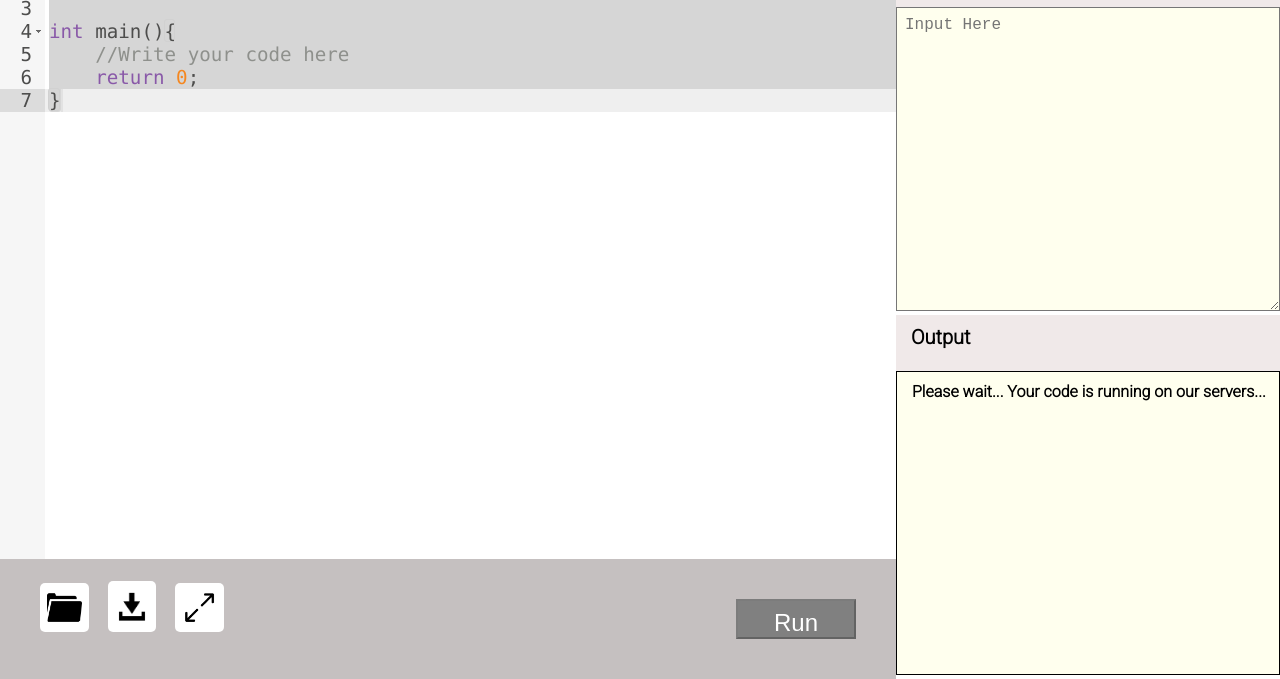
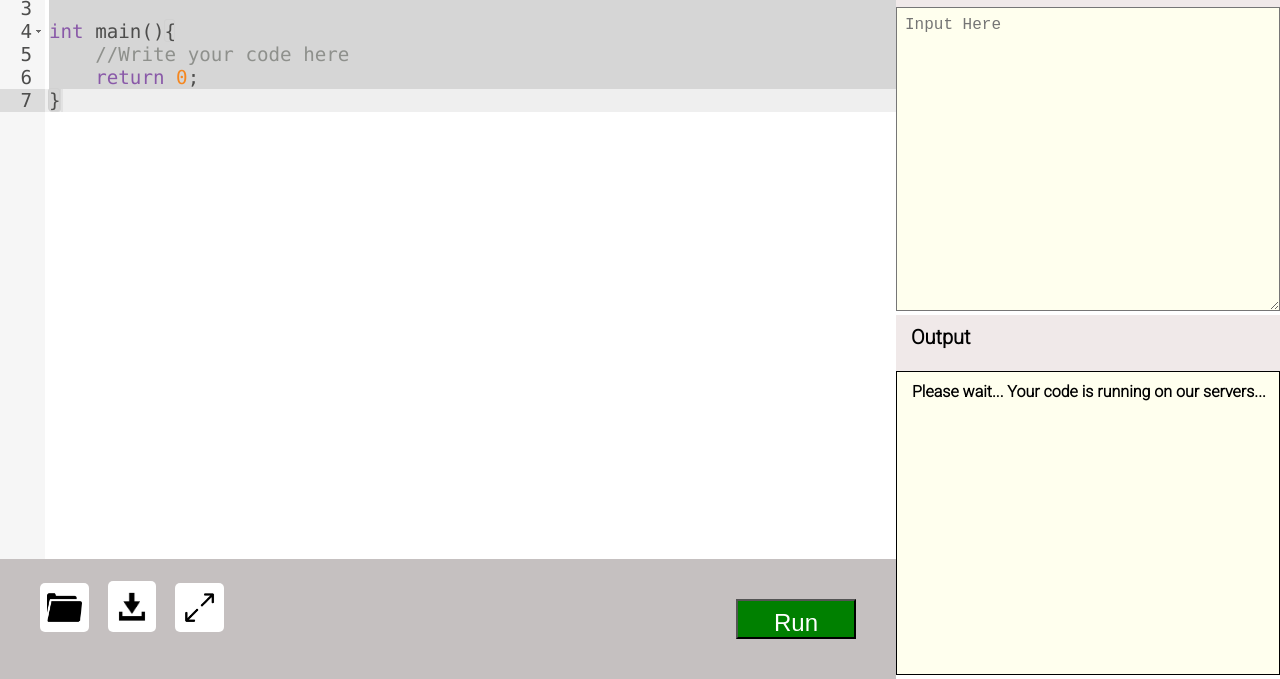
Before and after one commit to lucifer0987/Code-Editor, a plain HTML site: page editor/editor.html in a window 1280 px wide. Both pictures are taken after a click on the button "Run". Shown: the part 129-808 px from the top of the page. Drawn offline with Linux system fonts and the light colour scheme; no server answers.

Commit message:
bug fix 2

```diff
--- a/editor/editor.html
+++ b/editor/editor.html
@@ -280,8 +280,12 @@ class Main {
 
                           }
                       });
-                    }, 10000)})
-                  .catch((err) => console.log(err));
+                    }, 7000)})
+                  .catch((err) => {
+                      console.log(err);
+                      document.getElementById('clicke').style.backgroundColor = 'green';
+                      document.getElementById("clicke").disabled = false;
+                  });
             }
 
         </script>
```
